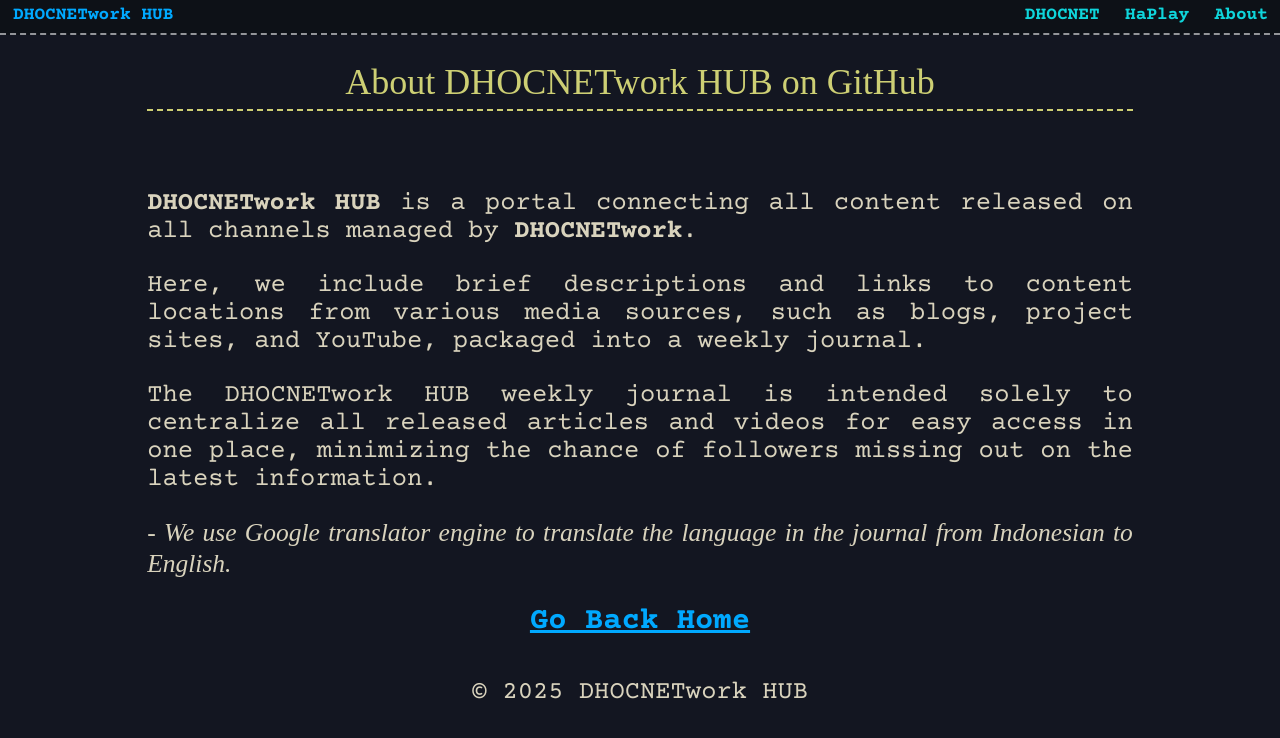
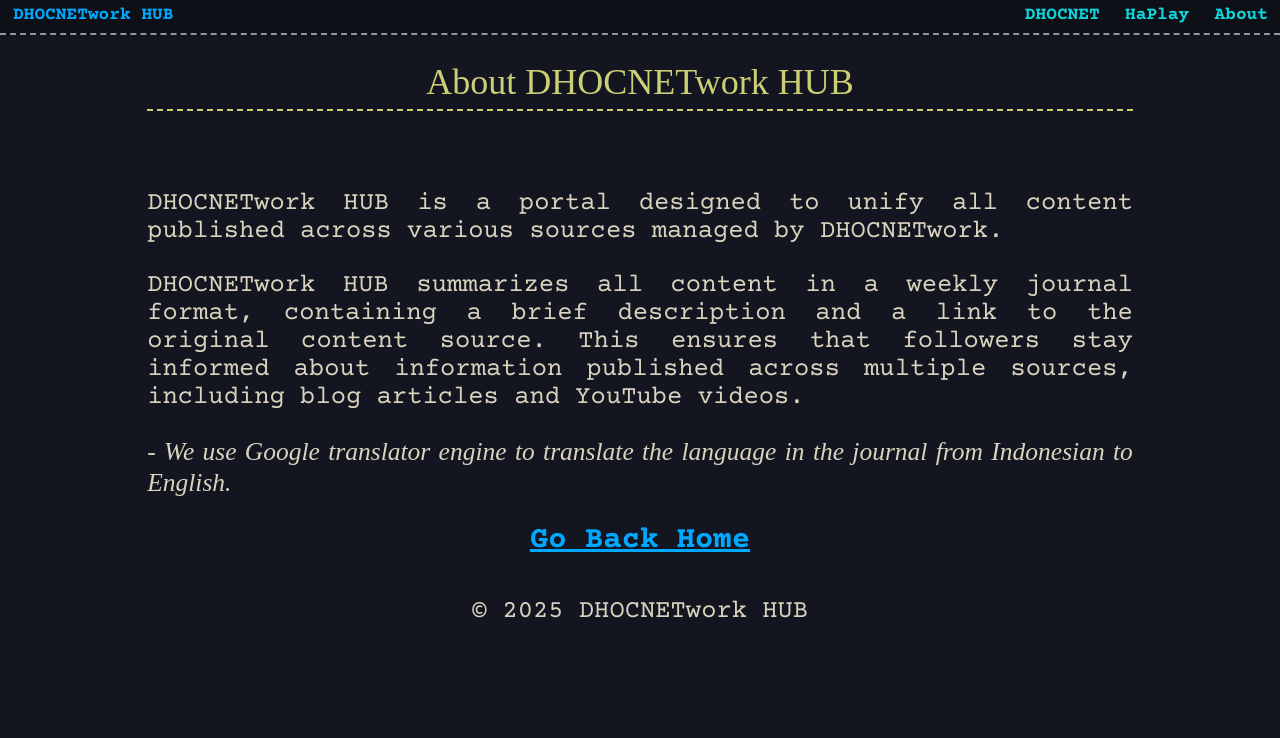
Before and after one commit to dhocnet/dhocnet.github.io, a Jekyll site: the page built from about.md, in a window 1280 px wide. Shown: the top 738 px of the page. Built offline with Jekyll 4.4.1, drawn with Linux system fonts in a browser that asks for light colours; some web fonts are replaced.

Commit message:
Update about.md

```diff
--- a/about.md
+++ b/about.md
@@ -1,13 +1,11 @@
 ---
 layout: pages
-title: "About DHOCNETwork HUB on GitHub"
+title: "About DHOCNETwork HUB"
 permalink: /about/
 ---
 
-**DHOCNETwork HUB** is a portal connecting all content released on all channels managed by **DHOCNETwork**.
+DHOCNETwork HUB is a portal designed to unify all content published across various sources managed by DHOCNETwork.
 
-Here, we include brief descriptions and links to content locations from various media sources, such as blogs, project sites, and YouTube, packaged into a weekly journal.
-
-The DHOCNETwork HUB weekly journal is intended solely to centralize all released articles and videos for easy access in one place, minimizing the chance of followers missing out on the latest information.
+DHOCNETwork HUB summarizes all content in a weekly journal format, containing a brief description and a link to the original content source. This ensures that followers stay informed about information published across multiple sources, including blog articles and YouTube videos.
 
 *- We use Google translator engine to translate the language in the journal from Indonesian to English.*{: .w3-serif}
```
